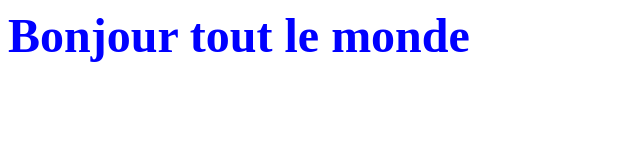
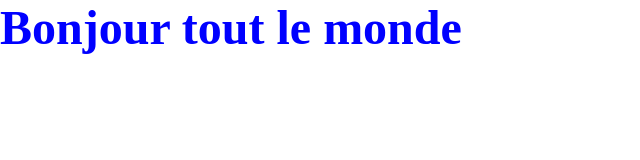
Before and after one commit to fehizoroRak/tuto-git-hello, a plain HTML site: page index.html in a window 1280 px wide. Shown: the whole page, without its empty margins (0-640 px from the left). Drawn offline with Linux system fonts and the light colour scheme.

Commit message:
supprime les marges

```diff
--- a/style.css
+++ b/style.css
@@ -3,3 +3,8 @@ body {
     color: blue;
     font-weight: bold;
 }
+
+html, body, div {
+    margin:0;
+    padding: 0;
+}
```
